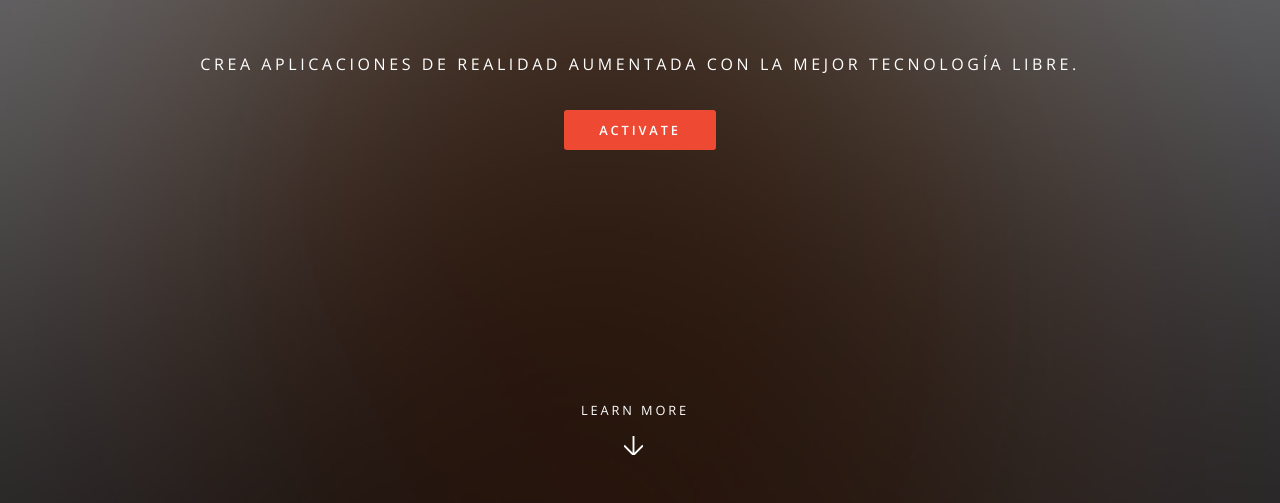
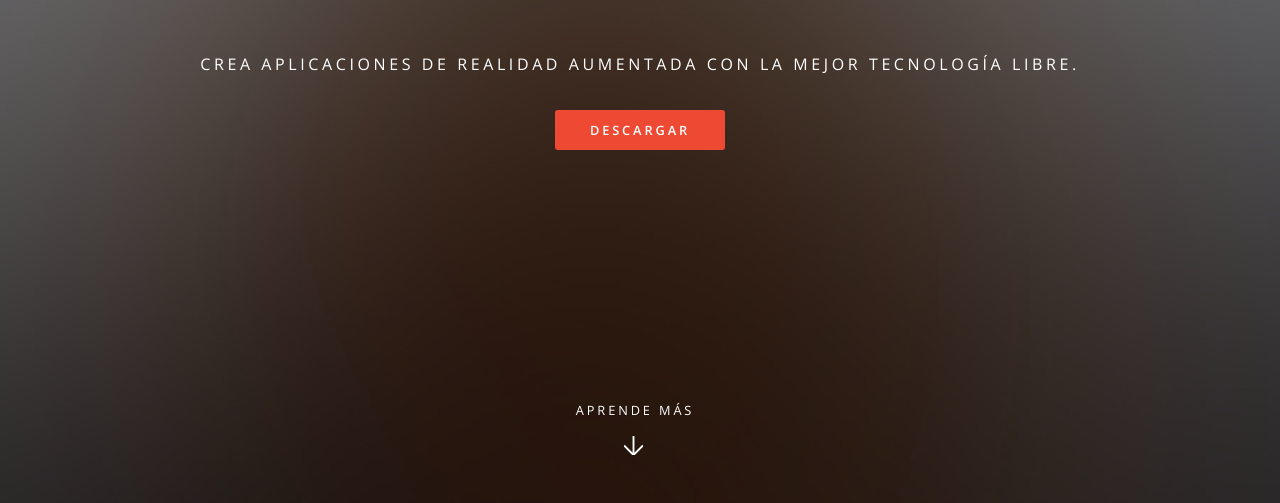
Before and after one commit to GLUD/trascendentAR, a Jekyll site: the page built from index.html, in a window 1280 px wide and 900 px high. Shown: the part 394-897 px from the top of the window. Built offline with Jekyll 4.4.1, drawn with Linux system fonts in a browser that asks for light colours.

Commit message:
Update index.html

```diff
--- a/index.html
+++ b/index.html
@@ -7,10 +7,10 @@ layout: landing
 							<h2>{{ site.title }}</h2>
 							<p>{{ site.description | markdownify }}</p>
 							<ul class="actions">
-								<li><a href="#" class="button special">Activate</a></li>
+								<li><a href="#" class="button special">Descargar</a></li>
 							</ul>
 						</div>
-						<a href="#one" class="more scrolly">Learn More</a>
+						<a href="#one" class="more scrolly">Aprende Más</a>
 					</section>
 
 				<!-- One -->
```
